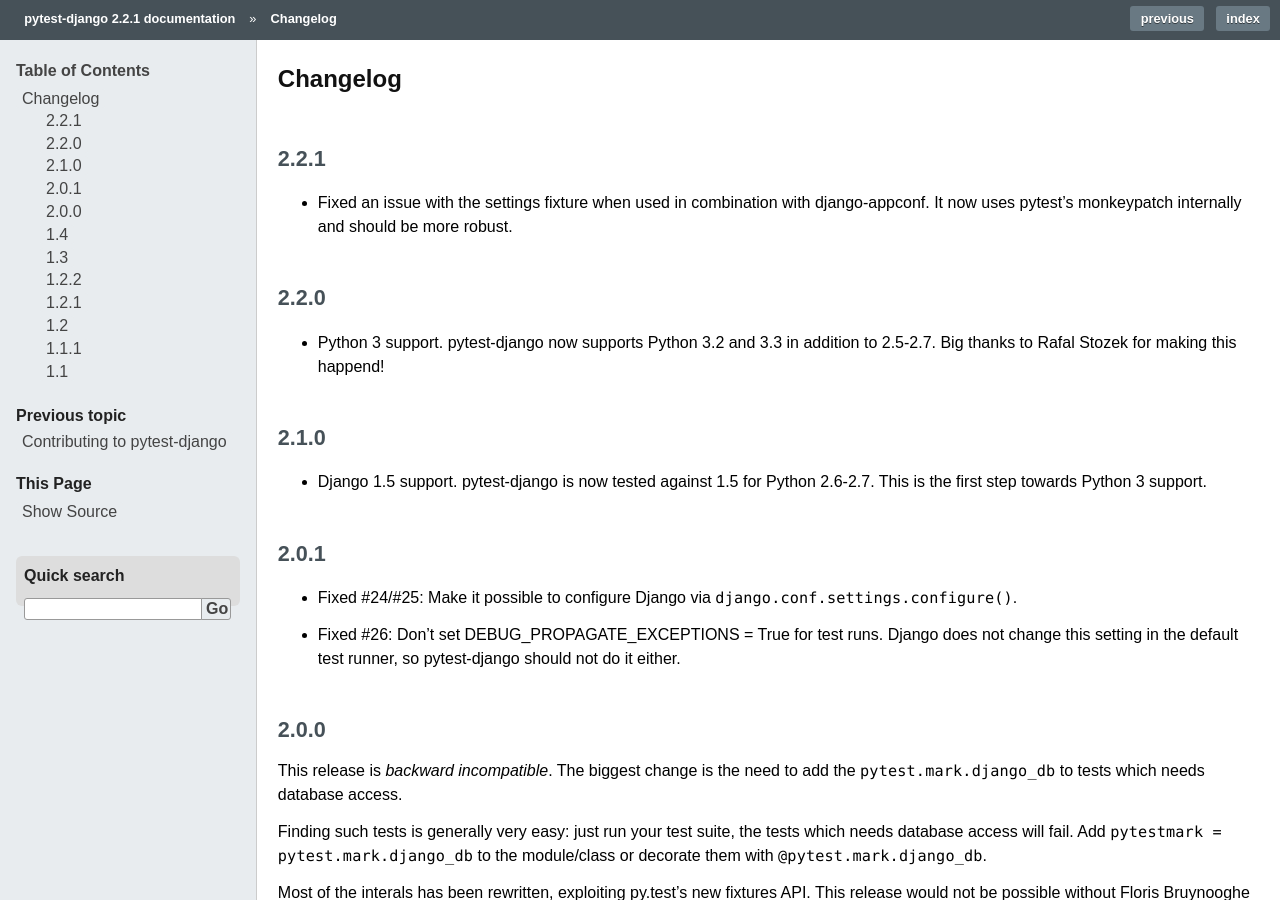
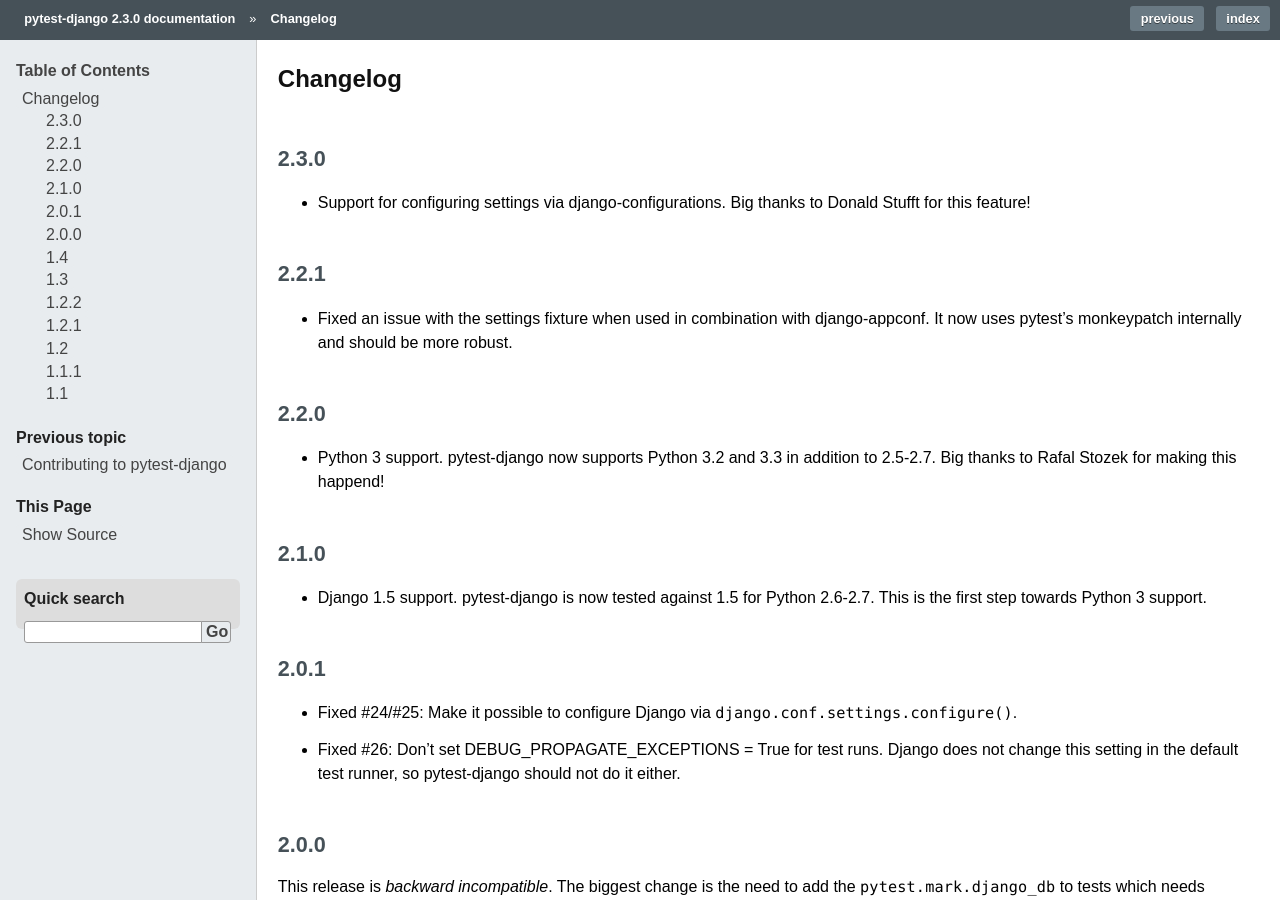
Before and after one commit to pytest-dev/pytest-django, a Sphinx documentation site: the page built from docs/changelog.rst, in a window 1280 px wide and 900 px high. Built offline with Sphinx 7.4.7, drawn with Linux system fonts in a browser that asks for light colours; some of the changed text lies outside the part shown.

Commit message:
2.3.0 changelog + version bump

```diff
--- a/docs/changelog.rst
+++ b/docs/changelog.rst
@@ -1,5 +1,10 @@
 Changelog
 =========
+2.3.0
+-----
+
+* Support for configuring settings via django-configurations. Big thanks to
+  Donald Stufft for this feature!
 
 2.2.1
 -----
--- a/pytest_django/__init__.py
+++ b/pytest_django/__init__.py
@@ -1 +1 @@
-__version__ = '2.2.1'
+__version__ = '2.3.0'
```
